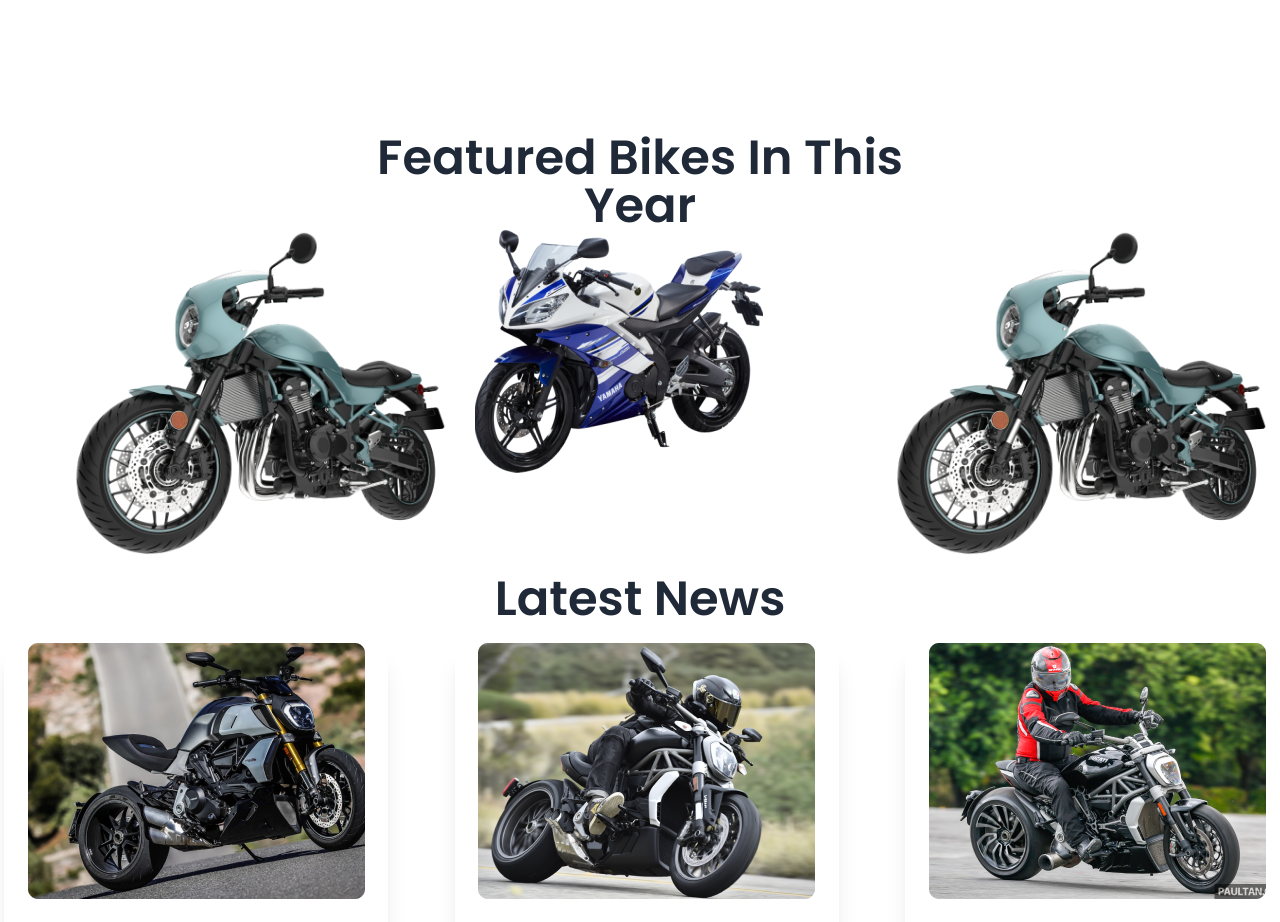
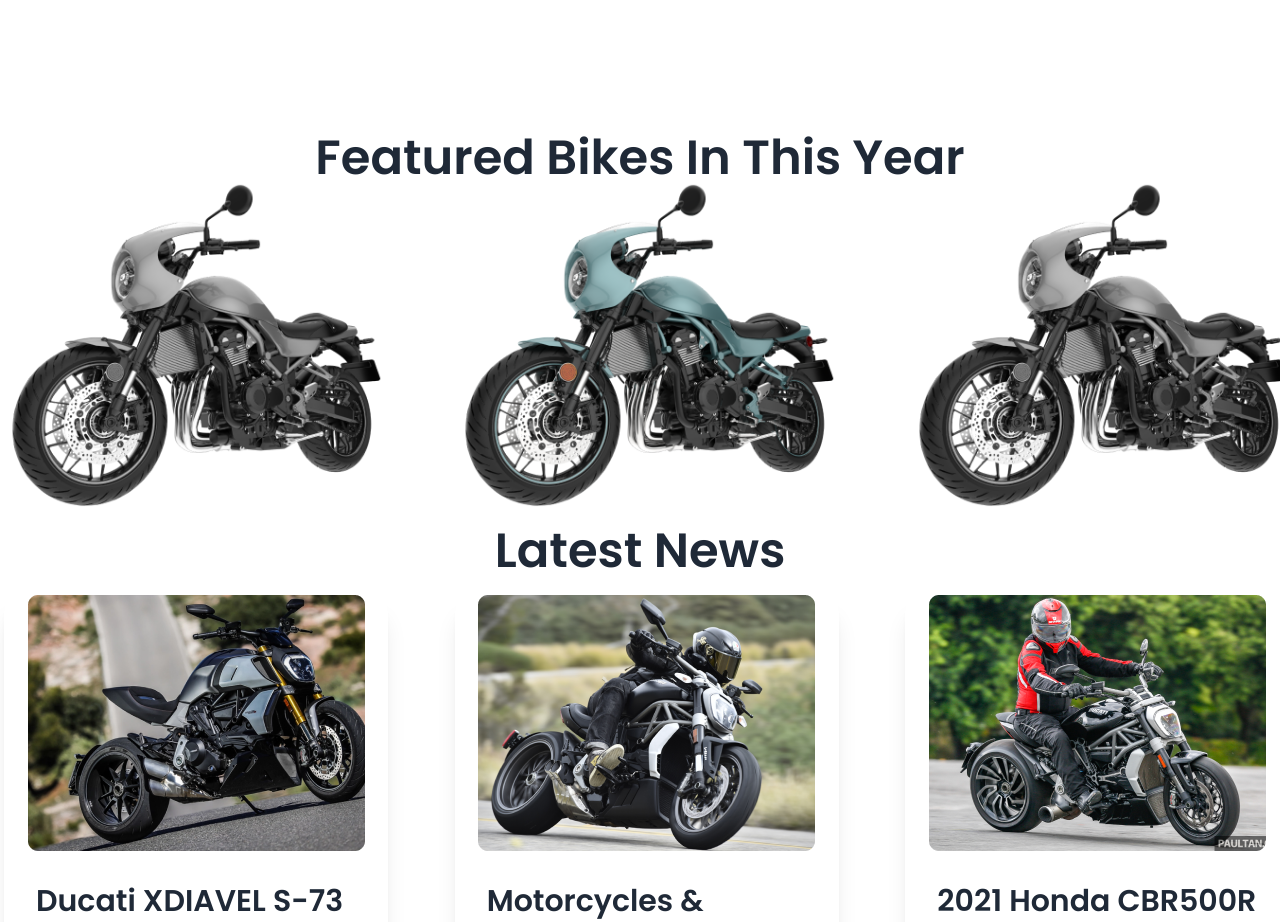
Before and after one commit to GolamRabbani7/Biker-zone-creat-website, a plain HTML site: page index.html in a window 1280 px wide. Shown: the part 580-1502 px from the top of the page. Drawn offline with nearby package versions, Linux system fonts and the light colour scheme.

Commit message:
changed something

```diff
--- a/index.html
+++ b/index.html
@@ -137,23 +137,24 @@
   </header>
   <main class="md:container md:mx-auto">
     <!-- featured bike  -->
-    <section class="px-16">
+    <section class="">
       <h3 class=" text-5xl lg:mx-64 mt-20 lg:mt-44 font-semibold text-center">Featured Bikes In This Year</h3>
 
 
-      <div class=" gap-20 grid  lg:grid-cols-3  md:grid-cols-  grid-cols-1">
+      <div class=" gap-20 grid  lg:grid-cols-3  md:grid-cols-2  grid-cols-1">
 
         <!-- first featured -->
+        <div class="w-96">
+          <img class="grayscale" src="images/others/extrabike.png" alt="feature-bike.png">
+        </div>
+        <!-- scend featured -->
         <div class="w-96  ">
           <img src="images/others/extrabike.png" alt="extrabike.png">
         </div>
-        <!-- scend featured -->
-        <div class="w-full">
-          <img src="images/others/feature-bike.png" alt="feature-bike.png">
-        </div>
+
         <!-- third featured -->
         <div class="w-96">
-          <img src="images/others/extrabike.png" alt="extrabike.png">
+          <img class="grayscale" src="images/others/extrabike.png" alt="extrabike.png">
         </div>
       </div>
     </section>
@@ -301,7 +302,7 @@
 
 
       <div>
-        <div class="hero min-h-screen bg-base-200">
+        <div class="hero bg-base-200">
           <div class="hero-content flex-col lg:flex-row">
             <img src="images/others/faq.png" class="max-w-sm rounded-lg shadow-2xl" />
             <div>
@@ -310,11 +311,14 @@
               <p class="py-6">What are the most important things I should
                 know about riding a bike?</p>
 
-              <p class="py-6 text-[#7E848C]">Safety First! Always obey the rules of the road. Obey all traffic signals, signs, and
+              <p class="py-6 text-[#7E848C]">Safety First! Always obey the rules of the road. Obey all traffic signals,
+                signs, and
                 laws. Get in the mindset of “driving” your bike—not just “riding” your bike. This will help you be a
                 more focused and legally compliant bike rider. </p>
 
-              <p class="py-6">Safety First! Always obey the rules of the road. Obey all traffic signals, signs, and laws. Get in the mindset of “driving” your bike—not just “riding” your bike. This will help you be a more focused and legally compliant bike rider. </p>
+              <p class="py-6">Safety First! Always obey the rules of the road. Obey all traffic signals, signs, and
+                laws. Get in the mindset of “driving” your bike—not just “riding” your bike. This will help you be a
+                more focused and legally compliant bike rider. </p>
 
               <p class="py-6">My bike has been in storage is it safe to ride?</p>
 
@@ -335,8 +339,13 @@
     <div>
       <footer class="footer p-10 bg-neutral justify-around text-neutral-content">
         <aside>
-          <svg width="50" height="50" viewBox="0 0 24 24" xmlns="http://www.w3.org/2000/svg" fill-rule="evenodd" clip-rule="evenodd" class="fill-current"><path d="M22.672 15.226l-2.432.811.841 2.515c.33 1.019-.209 2.127-1.23 2.456-1.15.325-2.148-.321-2.463-1.226l-.84-2.518-5.013 1.677.84 2.517c.391 1.203-.434 2.542-1.831 2.542-.88 0-1.601-.564-1.86-1.314l-.842-2.516-2.431.809c-1.135.328-2.145-.317-2.463-1.229-.329-1.018.211-2.127 1.231-2.456l2.432-.809-1.621-4.823-2.432.808c-1.355.384-2.558-.59-2.558-1.839 0-.817.509-1.582 1.327-1.846l2.433-.809-.842-2.515c-.33-1.02.211-2.129 1.232-2.458 1.02-.329 2.13.209 2.461 1.229l.842 2.515 5.011-1.677-.839-2.517c-.403-1.238.484-2.553 1.843-2.553.819 0 1.585.509 1.85 1.326l.841 2.517 2.431-.81c1.02-.33 2.131.211 2.461 1.229.332 1.018-.21 2.126-1.23 2.456l-2.433.809 1.622 4.823 2.433-.809c1.242-.401 2.557.484 2.557 1.838 0 .819-.51 1.583-1.328 1.847m-8.992-6.428l-5.01 1.675 1.619 4.828 5.011-1.674-1.62-4.829z"></path></svg>
-          <p>ACME Industries Ltd.<br/>Providing reliable tech since 1992</p>
+          <svg width="50" height="50" viewBox="0 0 24 24" xmlns="http://www.w3.org/2000/svg" fill-rule="evenodd"
+            clip-rule="evenodd" class="fill-current">
+            <path
+              d="M22.672 15.226l-2.432.811.841 2.515c.33 1.019-.209 2.127-1.23 2.456-1.15.325-2.148-.321-2.463-1.226l-.84-2.518-5.013 1.677.84 2.517c.391 1.203-.434 2.542-1.831 2.542-.88 0-1.601-.564-1.86-1.314l-.842-2.516-2.431.809c-1.135.328-2.145-.317-2.463-1.229-.329-1.018.211-2.127 1.231-2.456l2.432-.809-1.621-4.823-2.432.808c-1.355.384-2.558-.59-2.558-1.839 0-.817.509-1.582 1.327-1.846l2.433-.809-.842-2.515c-.33-1.02.211-2.129 1.232-2.458 1.02-.329 2.13.209 2.461 1.229l.842 2.515 5.011-1.677-.839-2.517c-.403-1.238.484-2.553 1.843-2.553.819 0 1.585.509 1.85 1.326l.841 2.517 2.431-.81c1.02-.33 2.131.211 2.461 1.229.332 1.018-.21 2.126-1.23 2.456l-2.433.809 1.622 4.823 2.433-.809c1.242-.401 2.557.484 2.557 1.838 0 .819-.51 1.583-1.328 1.847m-8.992-6.428l-5.01 1.675 1.619 4.828 5.011-1.674-1.62-4.829z">
+            </path>
+          </svg>
+          <p>ACME Industries Ltd.<br />Providing reliable tech since 1992</p>
         </aside>
         <nav>
           <header class="footer-title">Social</header>
```
